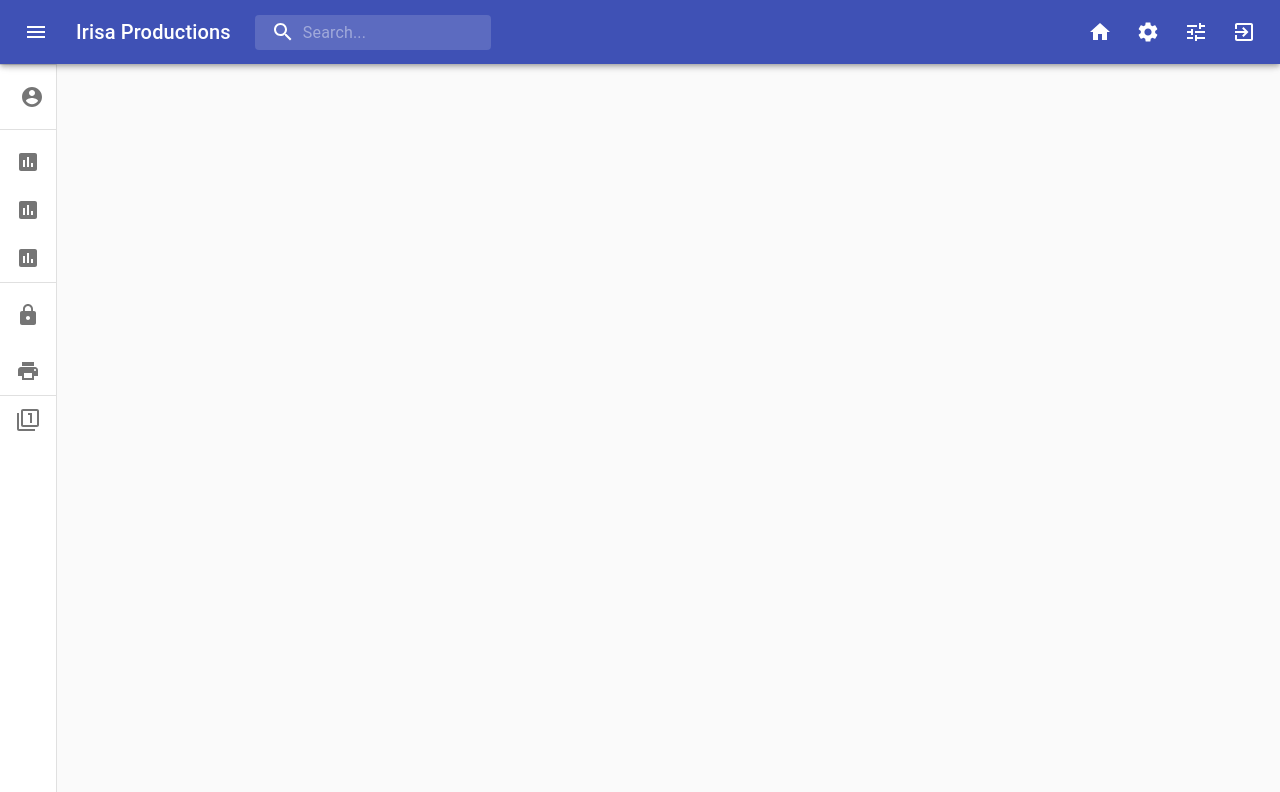
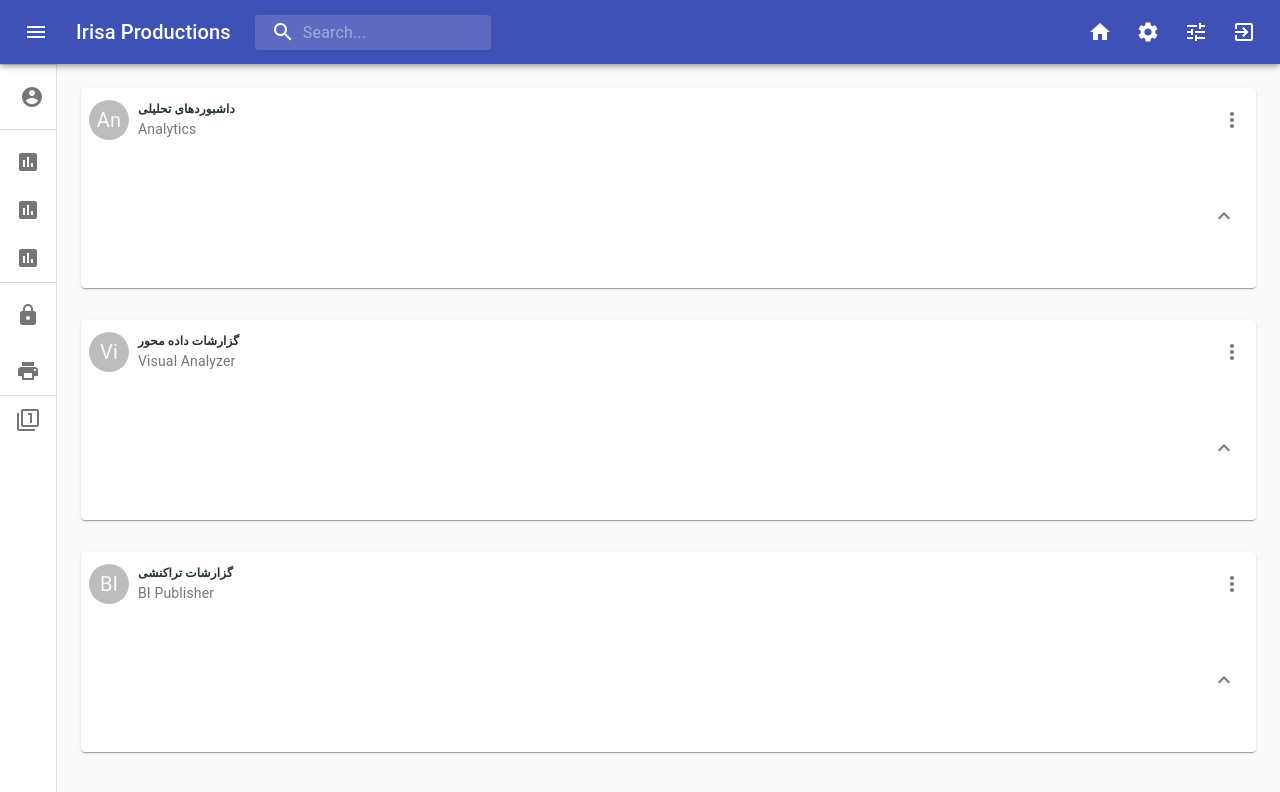
Before and after one commit to ebrahimsalehi1/obiee-react-irisa, a React app: page / in a window 1280 px wide. Shown: the top 792 px of the page. Built offline with nearby package versions, Linux system fonts and the light colour scheme; what jss-rtl would draw is missing.

Commit message:
bug fix for context api,6 hours

```diff
--- a/src/hoc/Dashboard.js
+++ b/src/hoc/Dashboard.js
@@ -69,7 +69,7 @@ function Dashboard(props){
             }
 
             {
-                props.whichComp===0 &&
+                whichCompShow===0 &&
                 systemInfos &&
                 systemInfos.map((item,index)=>(
                   <Grid item xs={12} md={12} key={index}>
@@ -79,29 +79,29 @@ function Dashboard(props){
                         subheader={item.latinName}
                         type={item.type}
                         avatarText={item.latinName.substring(0,2)}
-                        onUsers={e=>setWhichCompShow(1)}
-                        onApproles={e=>setWhichCompShow(2)}
-                        onUserOfApproles={e=>setWhichCompShow(3)}
-                        onReports={e=>setWhichCompShow(4)}
-                        onSettings={e=>{
-                            setWhichCompShow(-1);
-                            setShowSystemSetting(!showSystemSetting);
-                        }}
+                        // onUsers={e=>setWhichCompShow(1)}
+                        // onApproles={e=>setWhichCompShow(2)}
+                        // onUserOfApproles={e=>setWhichCompShow(3)}
+                        // onReports={e=>setWhichCompShow(4)}
+                        // onSettings={e=>{
+                        //     setWhichCompShow(-1);
+                        //     setShowSystemSetting(!showSystemSetting);
+                        // }}
                         />
                   </Grid>
                 ))
             }
-            {props.whichComp===1 &&
+            {whichCompShow===1 &&
                 <ObieeUsers url={localStorage.esbip+'api/v1.0/approles'}/>
             }
 
-            {props.whichComp===2 &&
+            {whichCompShow===2 &&
                 <ObieeCrudApprole url={localStorage.esbip+'api/v1.0/approles'}/>
             }
-            {props.whichComp===3 &&
+            {whichCompShow===3 &&
                 <ObieeCrudUserOfApprole url={localStorage.esbip+'api/v1.0/approles'}/>
             }
-            {props.whichComp===4 &&
+            {whichCompShow===4 &&
                 <ObieeReports url={localStorage.esbip+'api/v1.0/reports'}/>
             }
 
--- a/src/hoc/ObieeDrawerMenuList.js
+++ b/src/hoc/ObieeDrawerMenuList.js
@@ -73,7 +73,7 @@ export default function ObieeDrawerMenuList(props){
       className={classes.root}
     >
 
-<ListItem button key={strBIPublisher} onClick={uiContextData.onClickDrawerItem(0)}>
+<ListItem button key={strBIPublisher} >
       <ListItemIcon><AssessmentIcon /></ListItemIcon>
       <ListItemText >{strBIPublisher}</ListItemText>
 </ListItem>
@@ -114,7 +114,7 @@ export default function ObieeDrawerMenuList(props){
             <ListItemText>{strUserApproles}</ListItemText>
           </ListItem>
 
-          <ListItem button className={classes.nested} onClick={()=>{}}>
+          <ListItem button className={classes.nested} >
             <FolderIcon/>
             <ListItemText>{strObjectsOfApprole}</ListItemText>
           </ListItem>
@@ -123,14 +123,14 @@ export default function ObieeDrawerMenuList(props){
     </Collapse>
 
 
-    <ListItem button key={strReports} onClick={uiContextData.onClickDrawerItem(4)}>
+    <ListItem button key={strReports} >
       <ListItemIcon><PrintIcon /></ListItemIcon>
       <ListItemText >{strReports}</ListItemText>
     </ListItem>
 
     <Divider />
 
-    <ListItem button key={strVersion}>
+    <ListItem button key={strVersion} onClick={e=>{alert('version click')}}>
       <ListItemIcon><Filter1Icon /></ListItemIcon>
       <ListItemText >{strVersion}</ListItemText>
     </ListItem>
--- a/src/index.js
+++ b/src/index.js
@@ -58,8 +58,9 @@ function IndexComp(props) {
             </StylesProvider>
         </UserContext.Provider>
     </React.Suspense>
+
     )
 }
 
 localStorage.setItem('language','en');
-ReactDOM.render(<IndexComp/>,document.getElementById('root'));
+ReactDOM.render(<React.StrictMode><IndexComp/></React.StrictMode>,document.getElementById('root'));
--- a/src/widgets/ObieeCardReport.js
+++ b/src/widgets/ObieeCardReport.js
@@ -14,12 +14,23 @@ import Avatar from '@material-ui/core/Avatar';
 import IconButton from '@material-ui/core/IconButton';
 import Typography from '@material-ui/core/Typography';
 import ExpandMoreIcon from '@material-ui/icons/ExpandMore';
+import ExpandMoreLess from '@material-ui/icons/ExpandLess';
 import {getText} from '../utils/Utils';
 
 const useStyles = makeStyles((theme) => ({
     root: {
         maxWidth: '100%',
     },
+    expand: {
+        transform: 'rotate(0deg)',
+        marginLeft: 'auto',
+        transition: theme.transitions.create('transform', {
+          duration: theme.transitions.duration.shortest,
+        }),
+      },
+      expandOpen: {
+        transform: 'rotate(180deg)',
+      },
     avatar: {
         backgroundColor: 'red[500]',
     }
@@ -31,10 +42,14 @@ export default function ObieeCardReport(props){
     const {children,title,subheader,avatarText,content,type,
         onUsers,onApproles,onUserOfApproles,onReports,onSettings} = props;
 
-    const [expanded, setExpanded] = React.useState(false);
+    //const [expanded, setExpanded] = React.useState(false);
+    const expanded = React.useRef(false);
 
     const handleExpandClick = () => {
-        setExpanded(!expanded);
+        //setExpanded(!expanded);
+        //expanded.current = (expanded.current+1)%2;
+        expanded.current.in = !expanded.current.in;
+        console.log('expanded',expanded);
       };
 
     const strReports = getText('Reports');
@@ -80,7 +95,7 @@ export default function ObieeCardReport(props){
                 </IconButton>
             </CardActions>
 
-            <Collapse in={expanded} timeout="auto" unmountOnExit>
+            <Collapse ref={expanded} in={Boolean(expanded)} timeout="auto" unmountOnExit >
                 <CardContent>
                 <Grid container spacing={1} direction="column">
                     {type==='setting' &&
```
